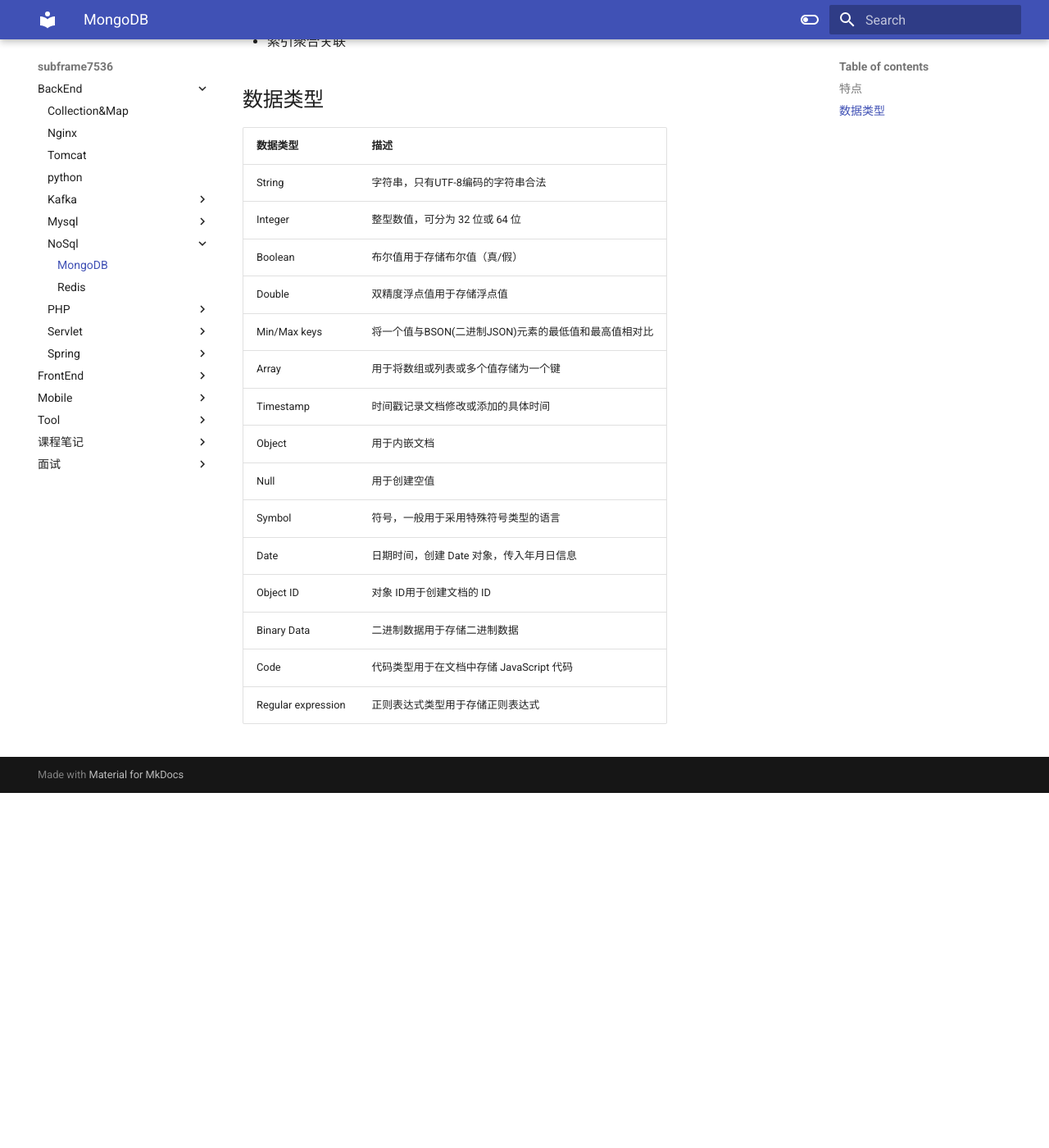
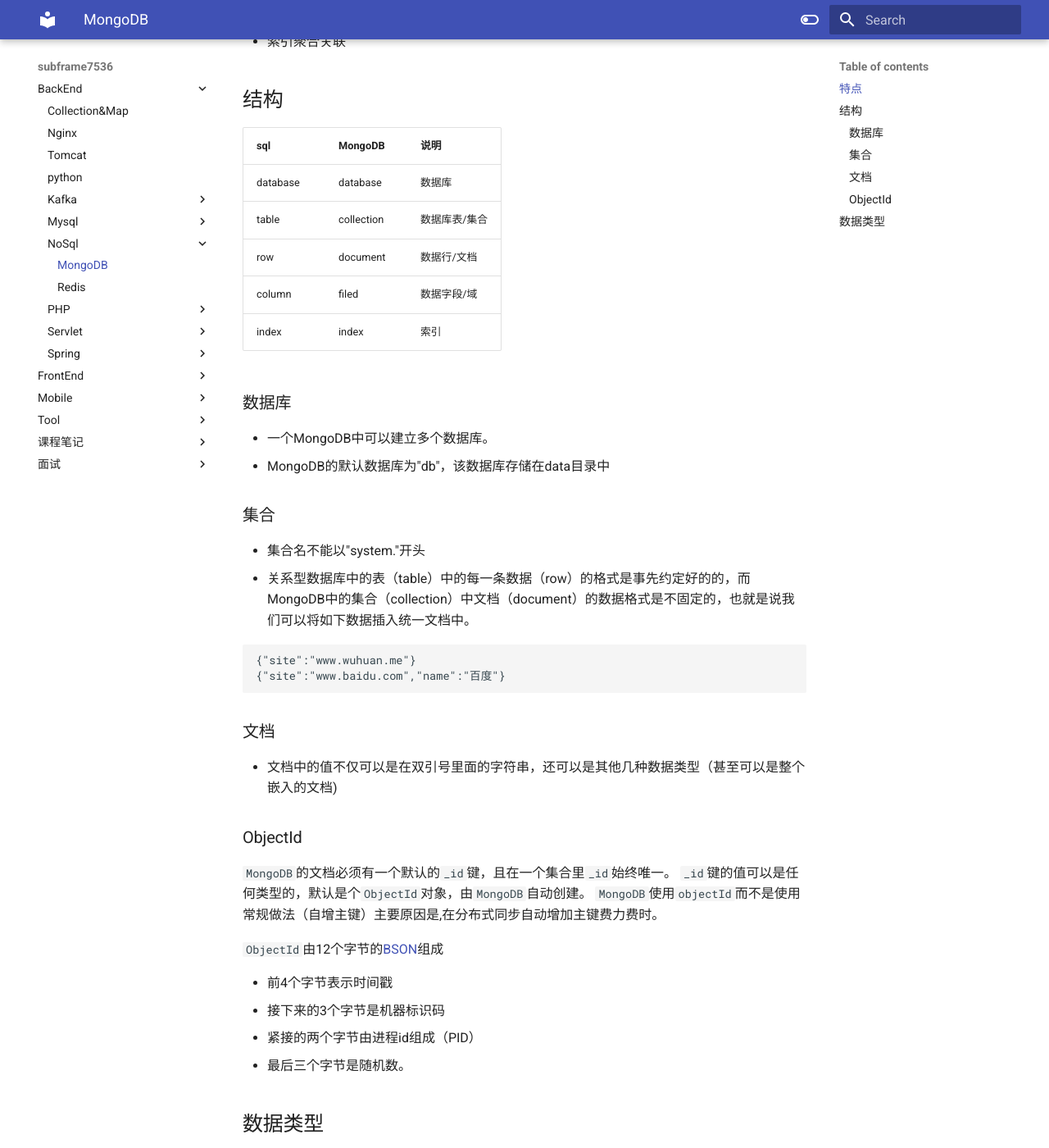
Before and after one commit to subframe7536/subframe7536.github.io, an MkDocs documentation site: the page built from docs/BackEnd/NoSql/MongoDB.md, in a window 1280 px wide and 1400 px high, scrolled down 511 px. Shown: the whole window at 82% size. Built offline with MkDocs 1.6.1 and Material for MkDocs 9.7.7, drawn with Linux system fonts in a browser that asks for light colours; before the commit the page ends 1478 px from its top, so only the background shows below that.

Commit message:
vault backup: 2022-01-25 19:42:51
Affected files:
.obsidian/workspace
docs/BackEnd/NoSql/MongoDB.md

````diff
--- a/docs/BackEnd/NoSql/MongoDB.md
+++ b/docs/BackEnd/NoSql/MongoDB.md
@@ -8,6 +8,42 @@
 - 支持复制和故障恢复和分片
 - 支持事务支持
 - 索引聚合关联
+## 结构
+
+| sql      | MongoDB    | 说明          |
+| -------- | ---------- | ------------- |
+| database | database   | 数据库        |
+| table    | collection | 数据库表/集合 |
+| row      | document   | 数据行/文档   |
+| column   | filed      | 数据字段/域   |
+| index    | index      | 索引          |
+
+### 数据库
+- 一个MongoDB中可以建立多个数据库。
+- MongoDB的默认数据库为"db"，该数据库存储在data目录中
+### 集合
+- 集合名不能以"system."开头
+- 关系型数据库中的表（table）中的每一条数据（row）的格式是事先约定好的的，而MongoDB中的集合（collection）中文档（document）的数据格式是不固定的，也就是说我们可以将如下数据插入统一文档中。
+```
+{"site":"www.wuhuan.me"}
+{"site":"www.baidu.com","name":"百度"}
+```
+### 文档
+- 文档中的值不仅可以是在双引号里面的字符串，还可以是其他几种数据类型（甚至可以是整个嵌入的文档)
+### ObjectId
+`MongoDB`的文档必须有一个默认的`_id`键，且在一个集合里`_id`始终唯一。
+	`_id`键的值可以是任何类型的，默认是个`ObjectId`对象，由`MongoDB`自动创建。
+	`MongoDB`使用`objectId`而不是使用常规做法（自增主键）主要原因是,在分布式同步自动增加主键费力费时。
+
+`ObjectId`由12个字节的[BSON](https://baike.baidu.com/item/BSON/10981745?fr=aladdin)组成
+
+- 前4个字节表示时间戳
+- 接下来的3个字节是机器标识码
+- 紧接的两个字节由进程id组成（PID）
+- 最后三个字节是随机数。
+
+
+
 ## 数据类型
 
 | 数据类型           | 描述                                                 |
````
Also changed, not shown: 1 other file.
